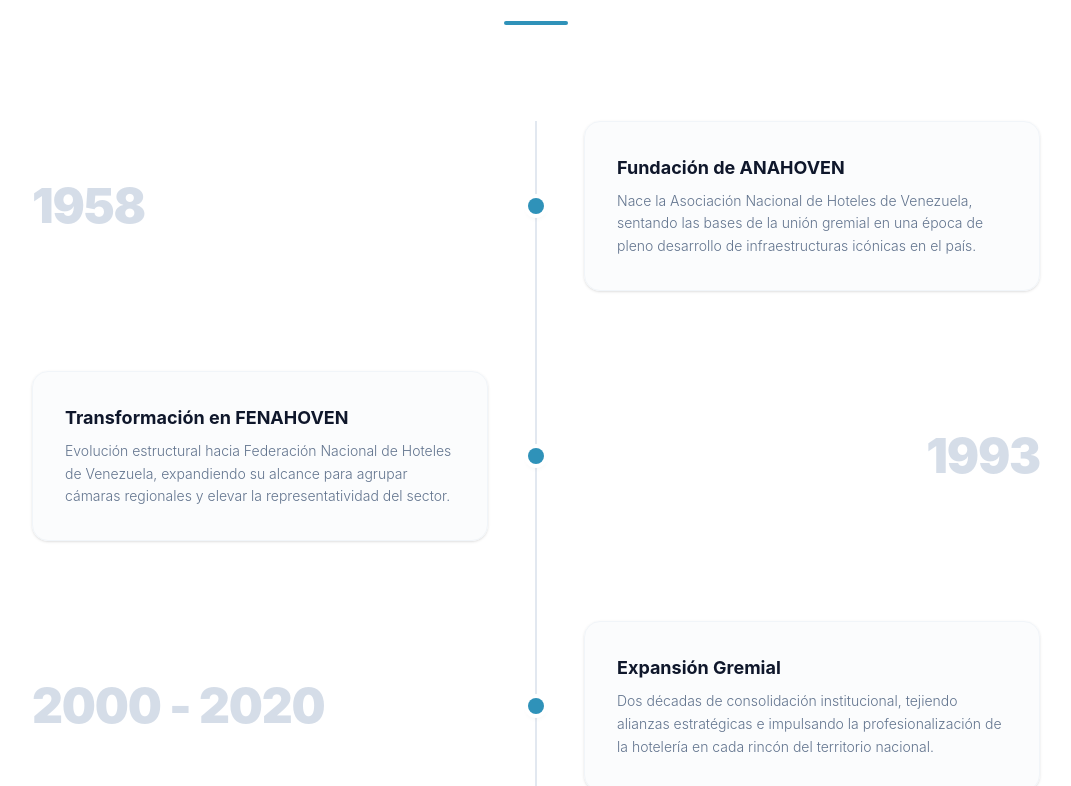
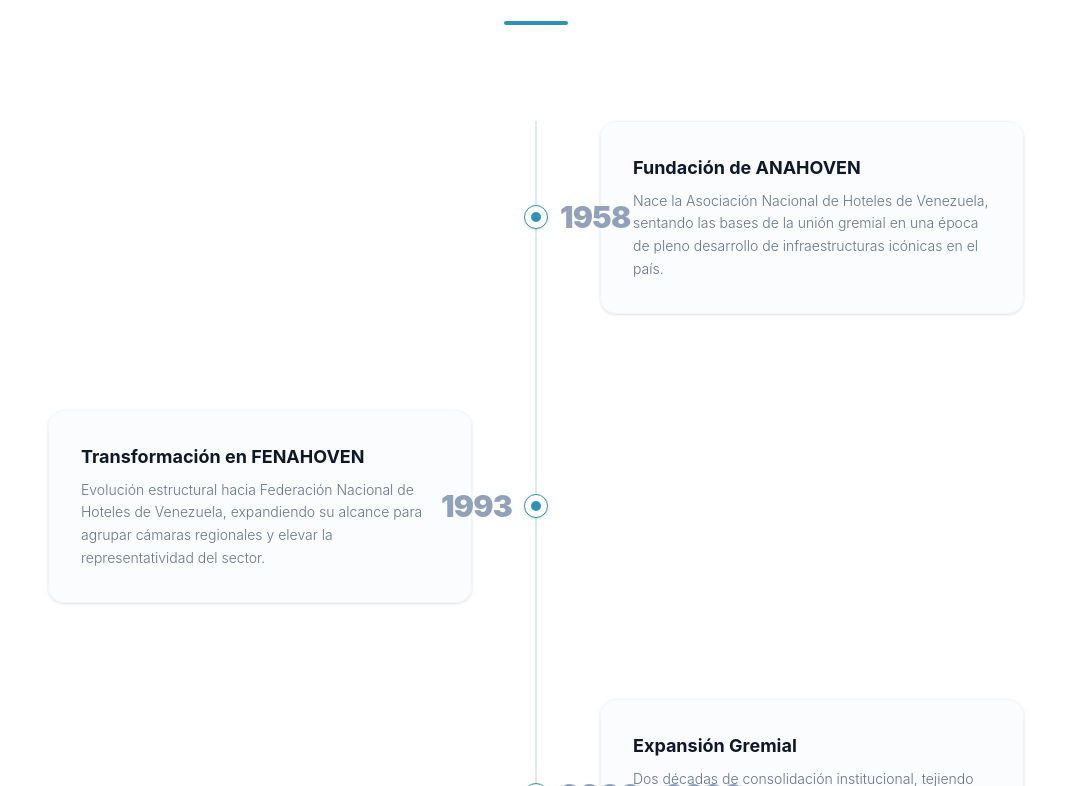
Before and after one commit to shirleybernaez-hub/fenahoven, a React (Vite) app: page /web in a window 1280 px wide. Shown: the part 1054-1840 px from the top of the page, without its empty margins (104-1175 px from the left). Built offline with nearby package versions, Linux system fonts and the light colour scheme; the HTML template or start-up script is replaced by a standard one.

Commit message:
Timeline pulido: círculos concéntricos, fechas fijas y sin efectos hover

```diff
--- a/src/Web.jsx
+++ b/src/Web.jsx
@@ -167,7 +167,7 @@
         </div>
       </section>
 
-      {/* 4. SECCIÓN INFOGRAFÍA: TIMELINE PREMIUM (FECHAS EXTERNAS Y CIRCULOS FILLED) */}
+      {/* 4. SECCIÓN INFOGRAFÍA: TIMELINE PERFECCIONADO CON FECHAS EN EL CENTRO Y NODOS CONCÉNTRICOS */}
       <section className="py-28 bg-[#FFFFFF] border-b border-slate-100 overflow-hidden">
         <div className="max-w-6xl mx-auto px-6">
 
@@ -181,10 +181,10 @@
           {/* Contenedor principal con el eje central */}
           <div className="relative">
 
-            {/* Línea Central Perfecta */}
+            {/* Línea Eje Central */}
             <div className="hidden md:block absolute left-1/2 transform -translate-x-1/2 w-0.5 h-full bg-slate-200 z-0" />
 
-            <div className="space-y-16 md:space-y-20 relative z-10">
+            <div className="space-y-16 md:space-y-24 relative z-10">
               {timelineEvents.map((event, index) => {
                 const isLeft = index % 2 === 0;
 
@@ -196,10 +196,10 @@
                     }`}
                   >
                     {/* LADO DE LA CAJA INFORMATIVA */}
-                    <div className="w-full md:w-1/2 flex justify-center px-0 md:px-12 z-10">
+                    <div className="w-full md:w-1/2 flex justify-center px-0 md:px-16 z-10">
                       <div className="w-full max-w-lg bg-slate-50/60 hover:bg-white rounded-2xl p-6 md:p-8 border border-slate-100 hover:border-slate-200 shadow-sm hover:shadow-xl transition-all duration-300 group">
 
-                        {/* Año visible en móvil justo arriba del título */}
+                        {/* Año visible solo en móviles justo arriba del título */}
                         <div className="block md:hidden text-2xl font-black text-[#2F92B9] mb-1">
                           {event.year}
                         </div>
@@ -213,19 +213,27 @@
                       </div>
                     </div>
 
-                    {/* NODO CENTRAL RELLENO (CIRCULO FILLED) */}
+                    {/* CONJUNTO CENTRAL: NODO CONCÉNTRICO + FECHA FIJA AL LADO (Escritorio) */}
                     <div className="hidden md:flex absolute left-1/2 transform -translate-x-1/2 items-center justify-center z-20">
-                      <div className="w-4 h-4 rounded-full bg-[#2F92B9] shadow-md ring-4 ring-white" />
+
+                      {/* Nodo Concéntrico (Círculo filled pequeño + Anillo exterior lineal fino) */}
+                      <div className="w-6 h-6 rounded-full bg-white border border-[#2F92B9] flex items-center justify-center shadow-sm">
+                        <div className="w-2.5 h-2.5 rounded-full bg-[#2F92B9]" />
+                      </div>
+
+                      {/* Fecha fija al lado del círculo (Sin efectos hover, texto plano sobrio) */}
+                      <div
+                        className={`absolute text-2xl lg:text-3xl font-black text-slate-400 tracking-tight whitespace-nowrap select-none ${
+                          isLeft ? 'left-9' : 'right-9'
+                        }`}
+                      >
+                        {event.year}
+                      </div>
+
                     </div>
 
-                    {/* LADO EXTERIOR: EL AÑO FLOTANDO AL OTRO LADO DE LA LÍNEA (Escritorio) */}
-                    <div className={`hidden md:flex w-1/2 px-12 items-center ${
-                      isLeft ? 'justify-start' : 'justify-end'
-                    }`}>
-                      <div className="text-4xl lg:text-5xl font-black text-slate-300/80 hover:text-[#2F92B9] transition-colors duration-300 cursor-default select-none tracking-tight">
-                        {event.year}
-                      </div>
-                    </div>
+                    {/* LADO OPUESTO TOTALMENTE VACÍO PARA GUARDAR EL EQUILIBRIO DE LA GRILLA */}
+                    <div className="hidden md:block w-1/2" />
 
                   </div>
                 );
@@ -321,7 +329,7 @@
                   <h4 className="text-xs uppercase tracking-wider font-bold text-slate-800 mb-1">Estados Monitoreados</h4>
                   <p className="text-xs text-slate-400 font-light mb-3">Inteligencia turística de cobertura absoluta.</p>
                 </div>
-                <span className="text-[9px] font-mono tracking-wider text-slate-300 uppercase block">Fuente: Division de Estadística FENAHOVEN</span>
+                <span className="text-[9px] font-mono tracking-wider text-slate-300 uppercase block">Fuente: División de Estadística FENAHOVEN</span>
               </div>
 
               <div className="flex flex-col justify-between">
```
